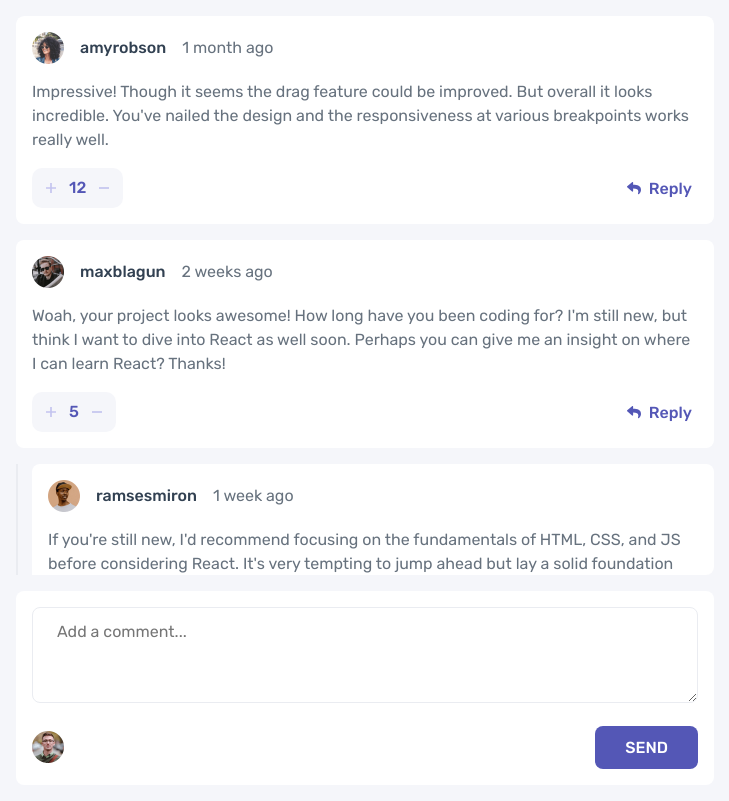
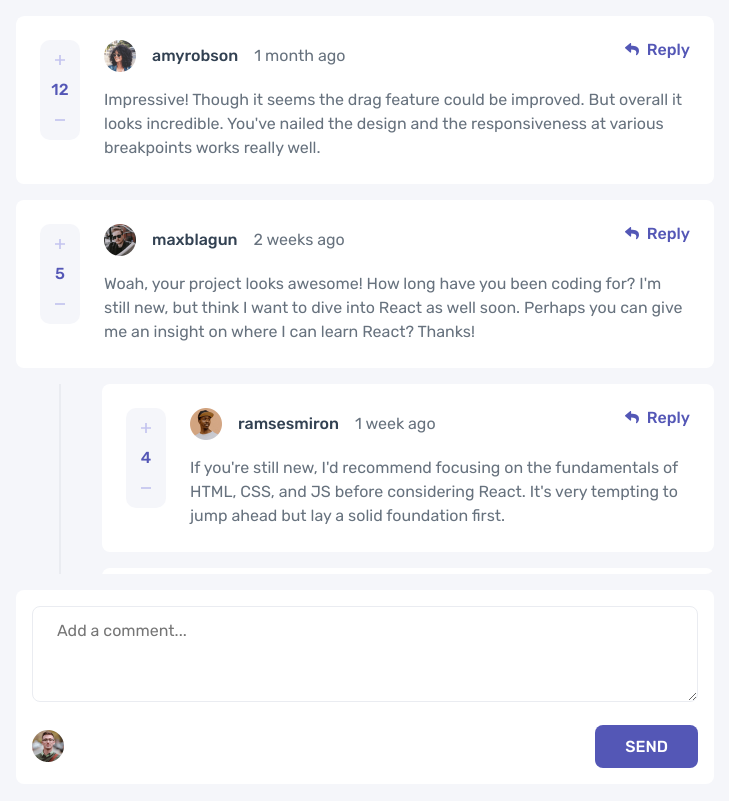
Before and after one commit to BrandenDaniel/interactive-comments-section, a Next.js app: page / in a window 1280 px wide. Shown: the whole page, without its empty margins (275-1004 px from the left). Built offline with nearby package versions, Linux system fonts and the light colour scheme.

Commit message:
weirdness

```diff
--- a/src/app/page.tsx
+++ b/src/app/page.tsx
@@ -3,20 +3,18 @@
 import React, { useState } from "react";
 import NewComment from "@/components/NewComment";
 import Data from "../data/data.json";
-import { CommentsContext } from "@/components/CommentsContext";
 import Comments from "@/components/Comments";
 
 const Page = () => {
-  const [commentsData, setCommentsData] = useState({ ...Data });
+  const [comments, setComments] = useState([...Data.comments]);
+  const [currentUser, setcurrentUser] = useState({ ...Data.currentUser });
 
   return (
     <main className="container">
-      <CommentsContext.Provider value={commentsData}>
-        <section className="comments">
-          <Comments />
-        </section>
-        <NewComment />
-      </CommentsContext.Provider>
+      <section className="comments">
+        <Comments comments={comments} setComments={setComments} />
+      </section>
+      <NewComment currentUser={currentUser} />
     </main>
   );
 };
--- a/src/components/CommentItem.tsx
+++ b/src/components/CommentItem.tsx
@@ -1,7 +1,37 @@
 import React from "react";
 import Image from "next/image";
 import { GrFormAdd, GrFormSubtract } from "react-icons/gr";
-import { comment } from "@/types/comment";
+
+export type comment = {
+  id: number;
+  originalComment: boolean;
+  content: string;
+  createdAt: string;
+  score: number;
+  user: {
+    image: {
+      png: string;
+      webp: string;
+    };
+    username: string;
+  };
+  replies?: {
+    id: number;
+    content: string;
+    createdAt: string;
+    score: number;
+    replyingTo?: string | undefined;
+    user: {
+      image: {
+        png: string;
+        webp: string;
+      };
+      username: string;
+    };
+  }[];
+
+  setComments: (newComments: Comment[]) => void;
+};
 
 const CommentItem = (props: comment) => {
   return (
--- a/src/components/Comments.tsx
+++ b/src/components/Comments.tsx
@@ -1,22 +1,44 @@
-import React, { useContext } from "react";
-import { CommentsContext } from "./CommentsContext";
 import CommentItem from "./CommentItem";
 
-const Comments = () => {
-  const data = useContext(CommentsContext);
+export type comments = {
+  comments: Comment[];
+  setComments: (newComments: Comment[]) => void;
+};
 
-  const sortByHighestVote = data?.comments.sort((a, b) => {
+type Comment = {
+  id: number;
+  originalComment?: boolean;
+  content: string;
+  createdAt: string;
+  score: number;
+  user: {
+    image: {
+      png: string;
+      webp: string;
+    };
+    username: string;
+  };
+  replies?: Comment[];
+};
+
+const Comments = (props: comments) => {
+  const sortByHighestVote = props.comments?.sort((a, b) => {
     return b.score - a.score;
   });
 
   return (
     <>
       {sortByHighestVote?.map((item) => (
-        <div className="comments__wrapper">
-          <CommentItem {...item} originalComment={true} />
+        <div className="comments__wrapper" key={item.id}>
+          <CommentItem
+            {...item}
+            originalComment={true}
+            setComments={props.setComments}
+          />
           {item.replies &&
             item.replies.map((reply) => (
               <CommentItem
+                key={reply.id}
                 id={reply.id}
                 originalComment={false}
                 content={reply.content}
--- a/src/components/CommentsContext.tsx
+++ /dev/null
@@ -1,7 +0,0 @@
-import { comments } from "@/types/comments";
-import { currentUser } from "@/types/currentUser";
-import { createContext } from "react";
-
-type combined = comments & currentUser;
-
-export const CommentsContext = createContext<combined | undefined>(undefined);
--- a/src/components/NewComment.tsx
+++ b/src/components/NewComment.tsx
@@ -1,18 +1,15 @@
+import { currentUser } from "@/types/currentUser";
 import Image from "next/image";
-import { useContext } from "react";
-import { CommentsContext } from "./CommentsContext";
 
-const NewComment = () => {
-  const data = useContext(CommentsContext);
-
+const NewComment = (props: currentUser) => {
   return (
     <section className="newComment">
       <form>
         <textarea name="" id="" placeholder="Add a comment..."></textarea>
         <div>
           <Image
-            src={`/avatars/${data?.currentUser.image.png}`}
-            alt={data?.currentUser.username!}
+            src={`/avatars/${props.currentUser.image.png}`}
+            alt={props.currentUser.username!}
             height={32}
             width={32}
           />
--- a/src/sass/components/comments.scss
+++ b/src/sass/components/comments.scss
@@ -2,7 +2,7 @@
   display: flex;
   flex-direction: column;
   gap: 16px;
-  height: calc(100dvh - 241.5px);
+  height: calc(100dvh - 242.5px);
   overflow: auto;
   border-radius: 8px 8px 8px 0;
 
@@ -101,6 +101,7 @@
       display: flex;
       align-items: center;
       gap: 8px;
+      padding: 0;
 
       &::before {
         content: "";
@@ -114,4 +115,64 @@
       }
     }
   }
+
+  // scrollbar
+
+  /* width */
+  &::-webkit-scrollbar {
+    width: 10px;
+  }
+
+  /* Track */
+  &::-webkit-scrollbar-track {
+    background: #f1f1f1;
+  }
+
+  /* Handle */
+  &::-webkit-scrollbar-thumb {
+    background: var(--grayish-blue);
+    border-left: 6px solid var(--very-light-gray);
+  }
 }
+
+@media (min-width: $md) {
+  .comments {
+    &__item {
+      position: relative;
+      padding: 24px;
+
+      &-cta {
+        position: absolute;
+        left: 0;
+        width: 100%;
+        padding: 0 24px;
+        align-items: flex-start;
+      }
+
+      &-score {
+        flex-direction: column;
+        padding: 10px;
+      }
+
+      &-header,
+      &-content {
+        padding-left: 64px;
+      }
+
+      &-reply:hover {
+        color: var(--light-grayish-blue);
+        &:before {
+          opacity: 0.35;
+        }
+      }
+
+      &--reply {
+        margin-left: 86px;
+
+        &::before {
+          left: -43px;
+        }
+      }
+    }
+  }
+}
--- a/src/sass/global.scss
+++ b/src/sass/global.scss
@@ -5,6 +5,12 @@
   line-height: 1.5;
   font-size: 1rem;
 }
+
+$sm: 576px;
+$md: 768px;
+$lg: 992px;
+$xl: 1200px;
+$xxl: 1400px;
 
 :root {
   --moderate-blue: hsl(238, 40%, 52%);
```
